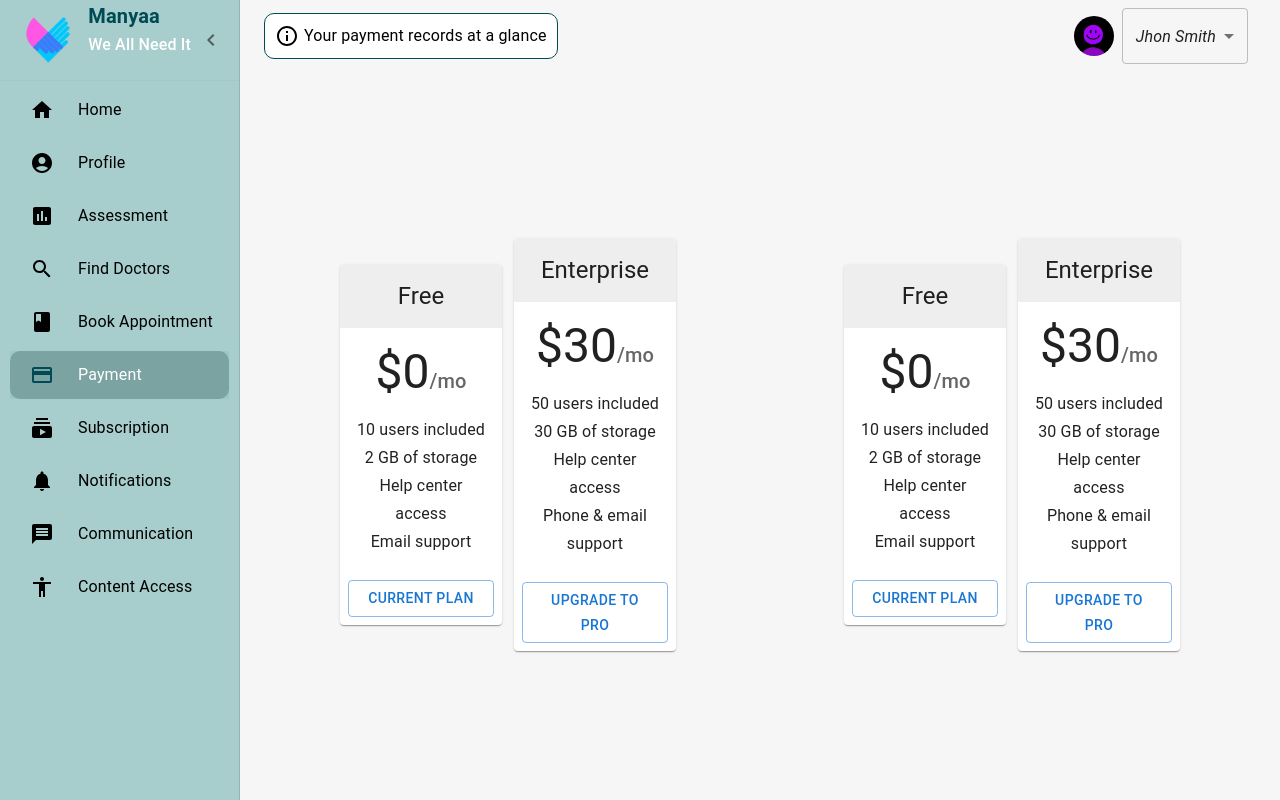
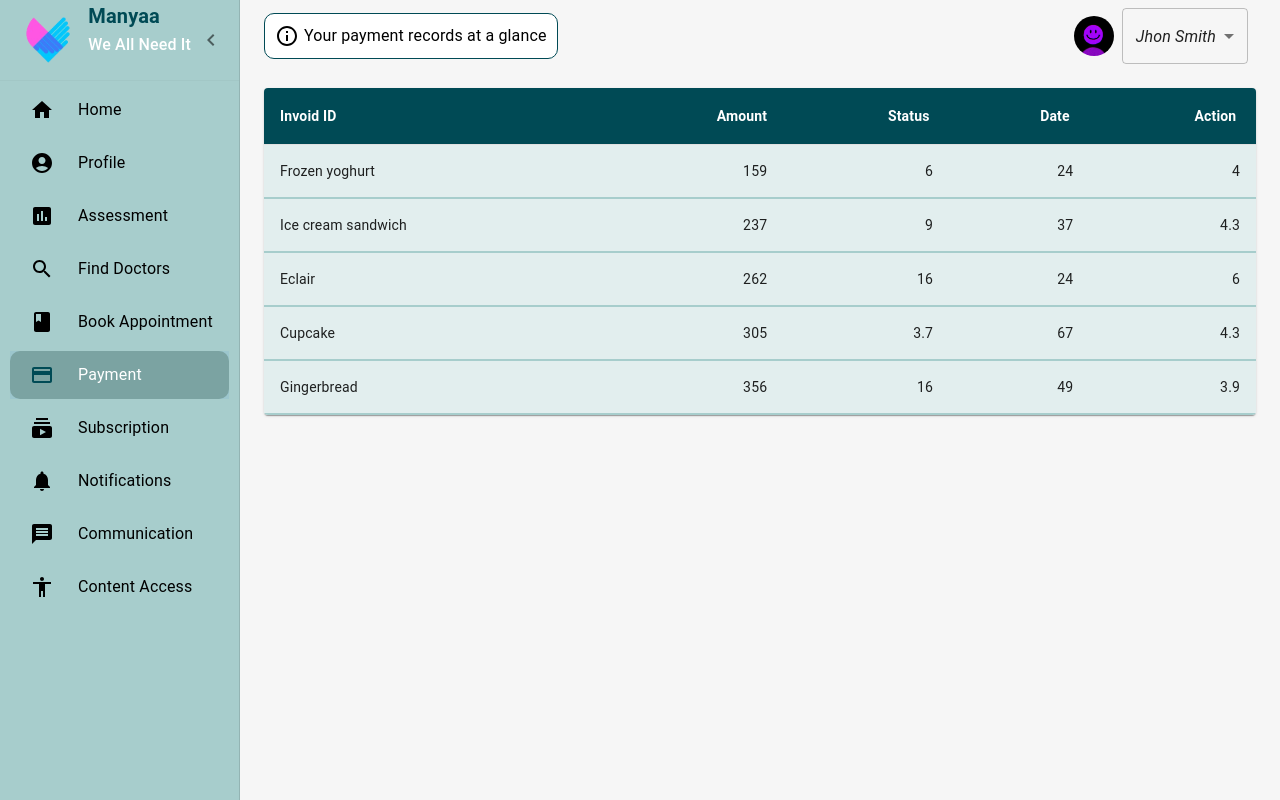
Before and after one commit to bhar1gitr/manyaa, a React (Create React App) app in the folder manyaa/: page /payment in a window 1280 px wide. Built offline with nearby package versions, Linux system fonts and the light colour scheme.

Commit message:
Update Payment.js

```diff
--- a/manyaa/src/pages/User/Payment.js
+++ b/manyaa/src/pages/User/Payment.js
@@ -1,9 +1,16 @@
-import React from 'react';
+import { React, useState } from 'react';
 import { styled, } from '@mui/material/styles';
 import SideBar from '../../Components/SideBar';
-import {Box,Stack} from '@mui/material';
-import Card from "../../Components/Card";
-import axios from 'axios';
+import { Box, Stack } from '@mui/material';
+import Table from '@mui/material/Table';
+import TableBody from '@mui/material/TableBody';
+import TableCell from '@mui/material/TableCell';
+import TableContainer from '@mui/material/TableContainer';
+import TableHead from '@mui/material/TableHead';
+import TableRow from '@mui/material/TableRow';
+import Paper from '@mui/material/Paper';
+
+
 
 const DrawerHeader = styled('div')(({ theme }) => ({
   display: 'flex',
@@ -12,54 +19,98 @@ const DrawerHeader = styled('div')(({ theme }) => ({
   padding: theme.spacing(0, 1),
   ...theme.mixins.toolbar,
 }));
+
+
 const Payment = () => {
 
-  const checkoutHandler = async (amount) => {
-    try {
-      const {data:{key}} = await axios.get(`${process.env.REACT_APP_BACKEND_ADDRESS}/api/v1/getKey`)
-      const {data:{order}} = await axios.post(`${process.env.REACT_APP_BACKEND_ADDRESS}/api/v1/checkout`, {
-        amount
-      });
-      const options = {
-        key: key,
-        amount: order.amount,
-        currency: "INR",
-        name: "Bharat Sharma",
-        description: "Test Transaction",
-        image: "https://avatars.githubusercontent.com/u/97161064?v=4",
-        order_id: order.id,
-        callback_url: `${process.env.REACT_APP_BACKEND_ADDRESS}/api/v1/paymentVarification`,
-        prefill: {
-            name: "Gaurav Kumar",
-            email: "gaurav.kumar@example.com",
-            contact: "9000090000"
-        },
-        notes: {
-            address: "Razorpay Corporate Office"
-        },
-        theme: {
-            color: "#3399cc"
-        },
-    };
-    const razor = new window.Razorpay(options);
-      razor.open();
-    } catch (error) {
-      console.error('Error:', error);
+  function createData(name, calories, fat, carbs, protein) {
+    return { name, calories, fat, carbs, protein };
   }
-  };
+
+  const rows = [
+    createData('Frozen yoghurt', 159, 6.0, 24, 4.0),
+    createData('Ice cream sandwich', 237, 9.0, 37, 4.3),
+    createData('Eclair', 262, 16.0, 24, 6.0),
+    createData('Cupcake', 305, 3.7, 67, 4.3),
+    createData('Gingerbread', 356, 16.0, 49, 3.9),
+  ];
+
 
   return (
-    <Box style={{display:'flex'}}>
-    <SideBar/>
+    <Box style={{ display: 'flex' }}>
+      <SideBar />
       <Box component="main" sx={{ flexGrow: 1, p: 3 }}>
         <DrawerHeader />
         <Box>
+          <Stack spacing={6} >
+            {/* <Stack direction='row' sx={{ Width: '100%' }} spacing={10}>
+                <Box sx={{ Width: '100%' }}>
+                  <FormControl sx={{ Width: '100%' }}>
+                    <InputLabel id="demo-simple-select-label">Age</InputLabel>
+                    <Select
+                      labelId="demo-simple-select-label"
+                      id="demo-simple-select"
+                      value={age}
+                      label="Age"
+                      onChange={handleChange}
+
+                    >
+                      <MenuItem value={10}>Ten</MenuItem>
+                      <MenuItem value={20}>Twenty</MenuItem>
+                      <MenuItem value={30}>Thirty</MenuItem>
+                    </Select>
+                  </FormControl>
+                </Box>
+
+                <Box sx={{ Width: '100%' }}>
+                  <FormControl fullWidth>
+                    <InputLabel id="demo-simple-select-label">Age</InputLabel>
+                    <Select
+                      labelId="demo-simple-select-label"
+                      id="demo-simple-select"
+                      value={age}
+                      label="Age"
+                      onChange={handleChange}
+                    >
+                      <MenuItem value={10}>Ten</MenuItem>
+                      <MenuItem value={20}>Twenty</MenuItem>
+                      <MenuItem value={30}>Thirty</MenuItem>
+                    </Select>
+                  </FormControl>
+                </Box>
+              </Stack> */}
             <Box>
-      <Stack h={"100vh"} direction='row' spacing={2}>
-        <Card amount={5000} img={"https://fakestoreapi.com/img/81fPKd-2AYL._AC_SL1500_.jpg"} checkoutHandler={checkoutHandler} />
-        <Card amount={3000} img={"https://fakestoreapi.com/img/71-3HjGNDUL._AC_SY879._SX._UX._SY._UY_.jpg"} checkoutHandler={checkoutHandler} />
+              <TableContainer component={Paper}>
+                <Table sx={{ minWidth: 650 }} aria-label="simple table">
+                  <TableHead sx={{backgroundColor:'#004A55'}}>
+                    <TableRow >
+                      <TableCell style={{color:'white',fontWeight:'bold'}}>Invoid ID</TableCell>
+                      <TableCell style={{color:'white',fontWeight:'bold'}}  align="right">Amount</TableCell>
+                      <TableCell style={{color:'white',fontWeight:'bold'}} align="right">Status&nbsp;</TableCell>
+                      <TableCell style={{color:'white',fontWeight:'bold'}} align="right">Date&nbsp;</TableCell>
+                      <TableCell style={{color:'white',fontWeight:'bold'}} align="right">Action&nbsp;</TableCell>
+                    </TableRow>
+                  </TableHead>
+                  <TableBody sx={{backgroundColor:'#E2EEEE'}}>
+                    {rows.map((row) => (
+                      <TableRow
+                        key={row.name}
+                        sx={{ '&:last-child td, &:last-child th': { border: 0 } , borderBottom: '2px solid #A7CDCC',}}
+                      >
+                        <TableCell component="th" scope="row">
+                          {row.name}
+                        </TableCell>
+                        <TableCell align="right">{row.calories}</TableCell>
+                        <TableCell align="right">{row.fat}</TableCell>
+                        <TableCell align="right">{row.carbs}</TableCell>
+                        <TableCell align="right">{row.protein}</TableCell>
+                      </TableRow>
+                    ))}
+                  </TableBody>
+                </Table>
+              </TableContainer>
+            </Box>
           </Stack>
-      </Box>
         </Box>
       </Box>
     </Box>
```
Lines whose indentation alone changed are shown as unchanged.
